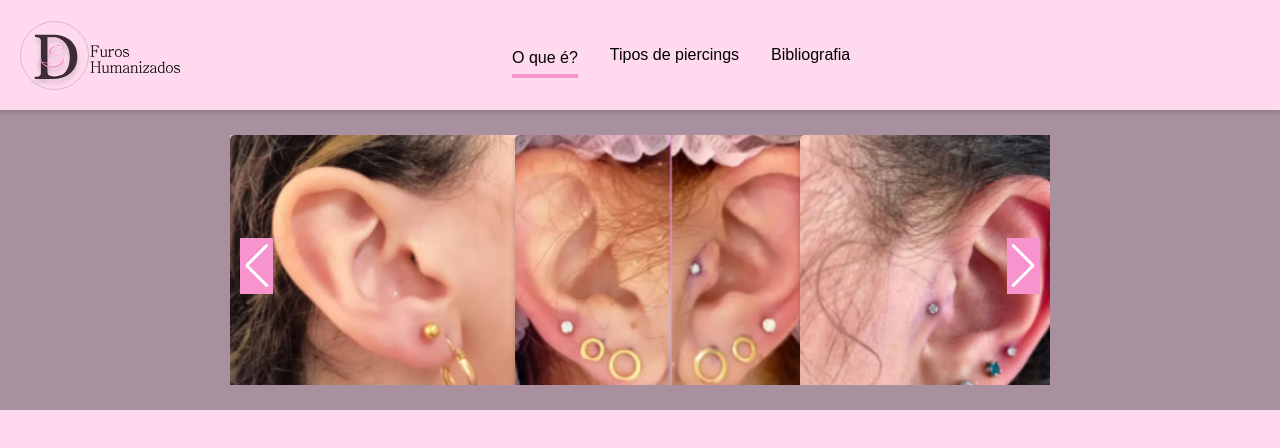
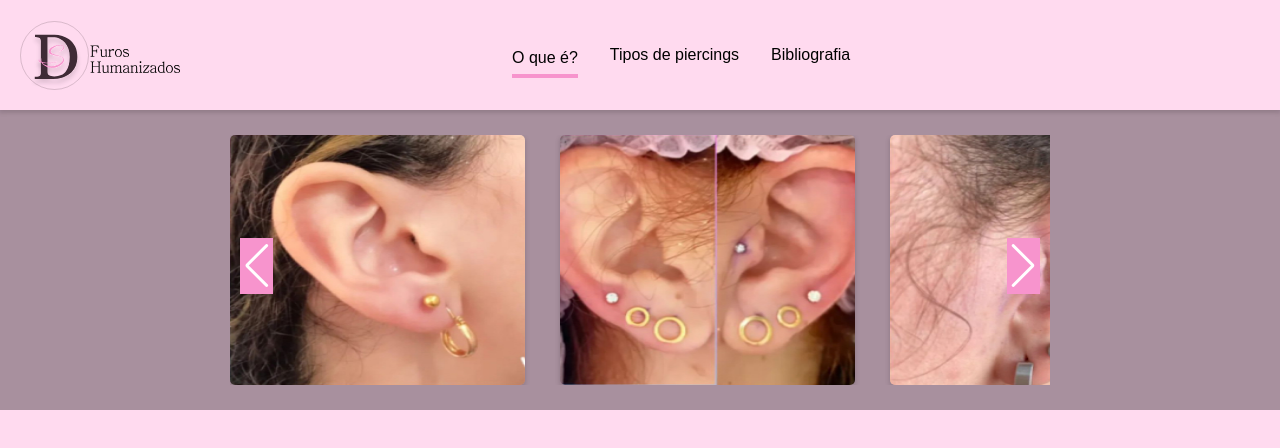
Before and after one commit to MatheusTrindade5201/DS-furos-humanizados, a React (Vite) app: page / in a window 1280 px wide. Shown: the top 448 px of the page. Built offline with nearby package versions, Linux system fonts and the light colour scheme.

Commit message:
fix: adjusting the height of the image and the gap between each one of them

```diff
--- a/src/components/slides/index.jsx
+++ b/src/components/slides/index.jsx
@@ -18,7 +18,7 @@ const Slides = () => {
         <SlidesWrapper>
             <Swiper
             modules={[Navigation]}
-            spaceBetween={0}
+            spaceBetween={45}
             slidesPerView={1}
             initialSlide={1}
             width={285}
--- a/src/components/slides/style.js
+++ b/src/components/slides/style.js
@@ -11,7 +11,8 @@ const SlidesWrapper = styled.div`
     .image{
         box-shadow: ${props => props.theme.colors.shadow};
         border-radius: 5px;
-        width:295px
+        width:295px;
+        height: 250px
     }
 
     .swiper-button-next, .swiper-button-prev{
```
